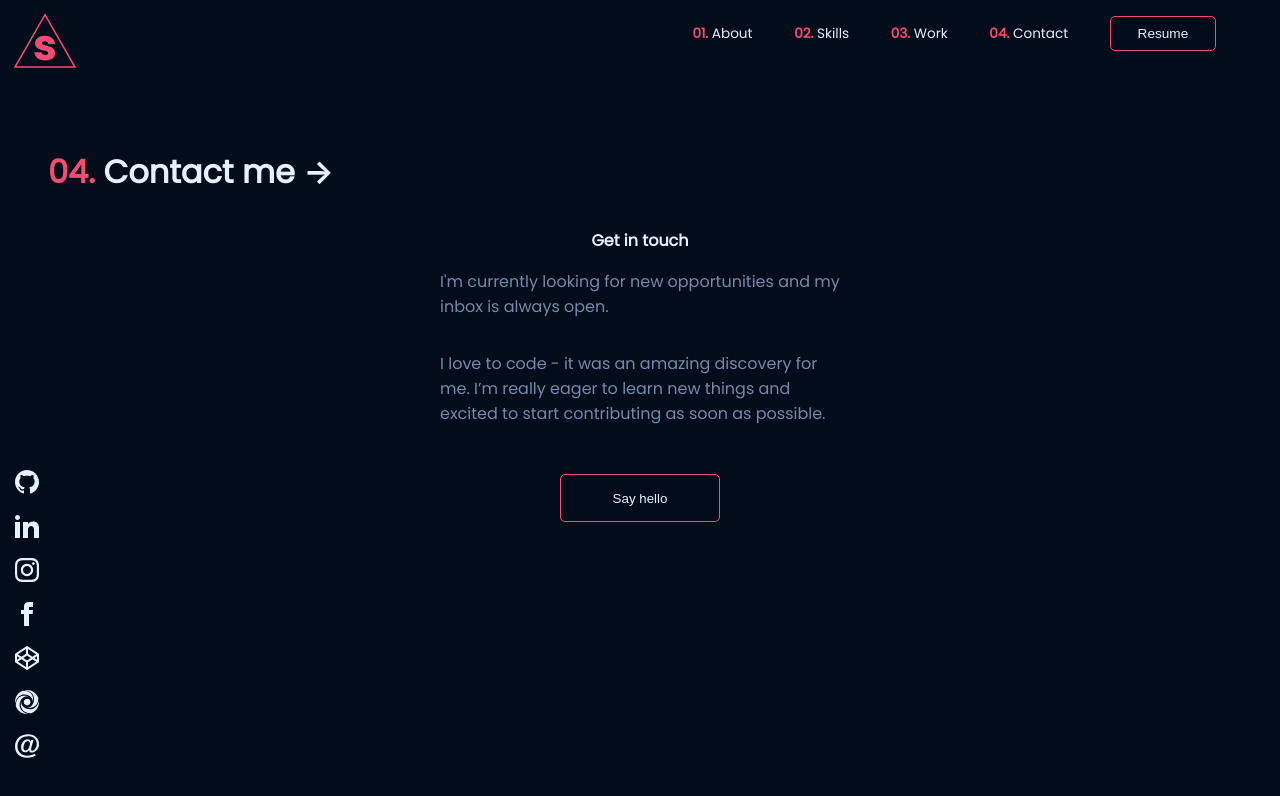
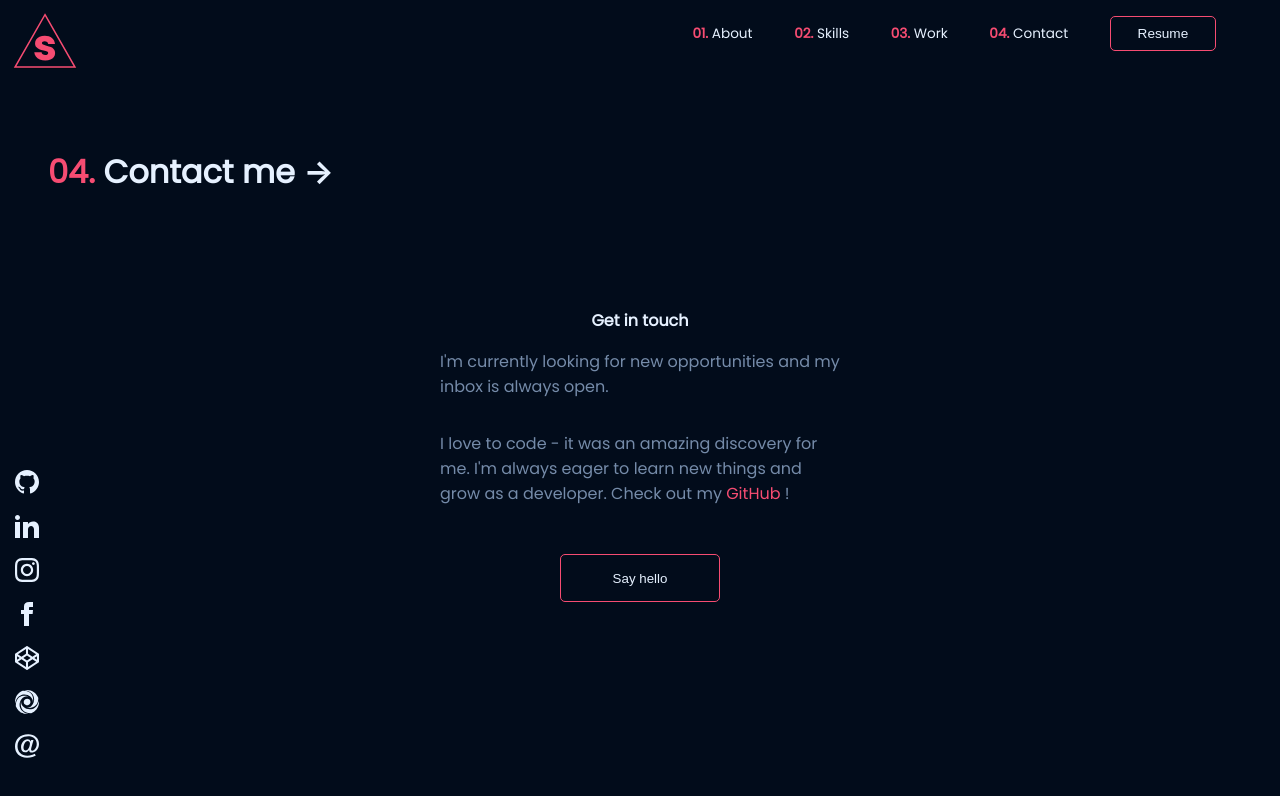
Before and after one commit to stephanianevado/portfolio, a Next.js app: page /contact in a window 1280 px wide. Shown: the top 796 px of the page. Built offline with nearby package versions, Linux system fonts and the light colour scheme.

Commit message:
fix contact

```diff
--- a/pages/contact.js
+++ b/pages/contact.js
@@ -1,10 +1,10 @@
 import Head from 'next/head'
+import styled from 'styled-components'
+import { Breakpoints } from '../components/Breakpoints'
+import { grey, pink, white } from '../components/colors'
 import { FooterPortfolio } from '../components/FooterPortfolio'
 import { NavBar } from '../components/NavBar'
 import { Title } from '../components/Title'
-import styled from 'styled-components'
-import { grey, pink, white } from '../components/colors'
-import { Breakpoints } from '../components/Breakpoints'
 
 const Main = styled.main`
   padding: 2.5rem;
@@ -19,6 +19,7 @@ const Row = styled.div`
     display: flex;
     flex-direction: row;
     justify-content: space-around;
+    margin-top: 5rem;
   }
 `
 const Column = styled.div`
@@ -32,6 +33,10 @@ const Column = styled.div`
   p {
     color: ${grey};
   }
+  a {
+    color: ${pink};
+    text-decoration: none;
+  }
   ${Breakpoints.laptop} {
     padding: 2rem;
     width: 25rem;
@@ -39,6 +44,7 @@ const Column = styled.div`
 `
 
 const Button = styled.button`
+  cursor: pointer;
   margin: 2rem;
   display: flex;
   align-items: center;
@@ -80,9 +86,13 @@ const MyContacts = () => {
               open.
             </p>
             <p>
-              I love to code - it was an amazing discovery for me. I’m really
-              eager to learn new things and excited to start contributing as
-              soon as possible.
+              I love to code - it was an amazing discovery for me. I'm always
+              eager to learn new things and grow as a developer. Check out my
+              <a href="https://github.com/stephanianevado" target="_blank">
+                {' '}
+                GitHub
+              </a>{' '}
+              !
             </p>
             <Button>
               <a href="mailto:stephania.arantxa@gmail.com" target="_blank">
```
